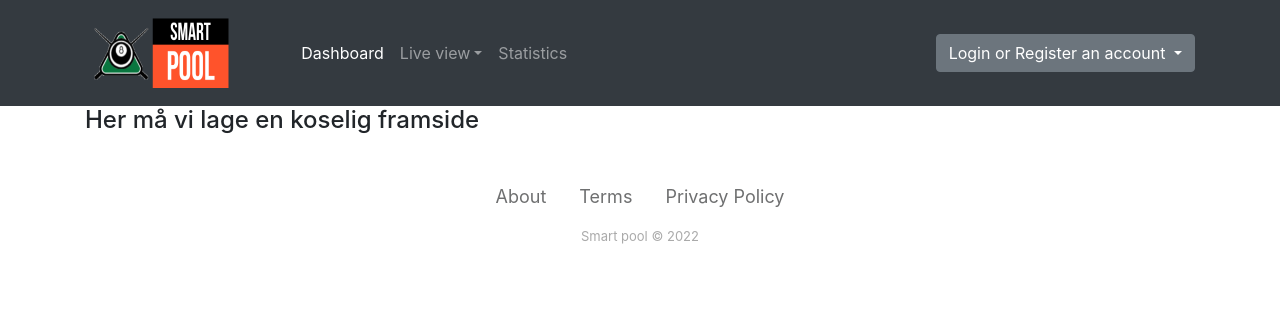
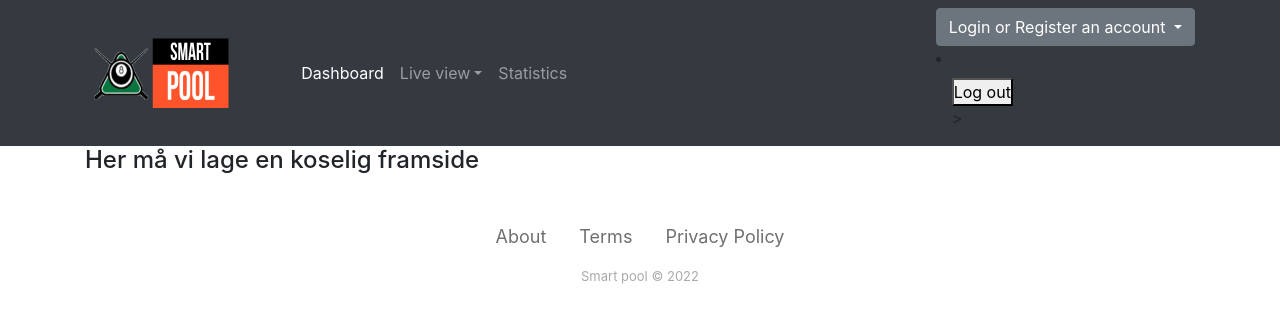
Before and after one commit to SanderBlom/PoolFrontend, a Node server app: page / in a window 1280 px wide. Shown: the top 325 px of the page. Run offline with Node 20, Linux system fonts and the light colour scheme; some libraries are stand-ins or nearby versions.

Commit message:
Added dummy graph

```diff
--- a/package.json
+++ b/package.json
@@ -26,6 +26,7 @@
     "express": "^4.17.2",
     "express-flash": "^0.0.2",
     "express-session": "^1.17.2",
+    "method-override": "^3.0.0",
     "passport": "^0.5.2",
     "passport-local": "^1.0.0",
     "pg": "^8.7.1"
--- a/server.js
+++ b/server.js
@@ -2,6 +2,7 @@
 var express = require('express'); //Web server
 var session = require('express-session') //Used to keep track of sessions
 var flash = require('express-flash');//Used for flash messages
+const methodOverride = require('method-override')
 const { pool } = require('./dbConfig');
 const passport = require('passport') //Lib to keep track of logged in users
 require('dotenv').config(); //Used to store passwords. This should not be uploaded to github :)
@@ -56,11 +57,10 @@ function checkNotAuth(req, res, next){
         return res.redirect("/")
     }
 
-    res.redirect("login")
+    next()
 }
 //Using passport to keep track of logged in users
 const initializePassport = require('./passport-cfg')
-
 initializePassport(
     passport,
     username => Findusername(username),
@@ -75,7 +75,7 @@ const res = require('express/lib/response');
 
 //Gives express access to views folder
 app.use(express.static('views'));
-app.set("view engine", "ejs")
+app.set("view engine", "ejs") //Using EJS av view engine
 app.use(express.urlencoded({ extended: false }))
 app.use(session({
     secret: process.env.SESSION_SECRET,
@@ -83,19 +83,29 @@ app.use(session({
     saveUninitialized: false,
     //cookie: { maxAge: 60000 }
 }))
+app.use(flash()) //Used for flash messages
+app.use(passport.initialize()) //used for auth
+app.use(passport.session()) //used to keep track of user after get and post
+app.use(methodOverride('_method')) //used for triggering .delete functions with posts
 
-app.use(flash()) //Used for flash messages
+app.delete('/logout', (req, res) => {
+    req.logOut()
+    res.redirect("/")
+})
 
-app.use(passport.initialize())
-app.use(passport.session())
+//function to get the login page
+app.get("/login", checkNotAuth, (req, res) => {
 
+    res.render("login",{ title: 'login', message: req.flash('message') })
+})
 
-
-
+app.post("/login", checkNotAuth, passport.authenticate('local', {
+    successRedirect: '/',
+    failureRedirect: '/login',
+    failureFlash: true
+}))
 //function to get the homepage
 app.get("/", async function (req, res) {
-
-
     res.render('index', {
         message: req.flash('message'), title: 'index'}) //Renderes the index websites and passes title for the navbar
 })
@@ -105,7 +115,6 @@ app.get("/register", checkNotAuth, (req, res)  => {
 
     res.render('register', { message: req.flash('message'), title: 'register' }) //Renders the register websites and passes different variables for flash message and title for navbar
 })
-
 
 app.post("/register", async function (req, res) {
     let { username, firstname, lastname, email, pwd, repwd } = req.body
@@ -117,7 +126,6 @@ app.post("/register", async function (req, res) {
     //const adduserquery = `INSERT INTO public.users(username, firstname, lastname, email, password) VALUES ('${username}', '${firstname}', '${lastname}', '${email}', '${hashedPassword}');` //query to insert the new user
 
     try {
-
         emailresponse = await pool.query(queryEmail)
         usernameresponse = await pool.query(queryUsername)
 
@@ -167,17 +175,6 @@ app.post("/register", async function (req, res) {
 
 
 })
-//function to get the login page
-app.get("/login", checkNotAuth, (req, res) => {
-
-    res.render("login",{ title: 'login', message: req.flash('message') })
-})
-
-app.post("/login", checkNotAuth, passport.authenticate('local', {
-    successRedirect: '/',
-    failureRedirect: '/login',
-    failureFlash: true
-}))
 
 app.get("/live/table/:id", (req, res) => {
     var APIstatus = false
@@ -192,12 +189,10 @@ app.get("/live/table/:id", (req, res) => {
 })
 
 app.get("/profile", checkAuth, (req, res) => {
-
     res.render("profile")
 })
 
 app.get("/statistics", (req, res) => {
-
     res.render("statistics")
 })
 //-------------------------------------Start server-------------------------------------//
--- a/views/login.ejs
+++ b/views/login.ejs
@@ -22,7 +22,7 @@
 			<!--Yellow message for a unsuccessful function-->
 			<% if(messages.error) { %>
 				<div class="alert alert-warning">
-					<%= message%>
+					<%= message.error%>
 				</div>
 				<% }%>
 
--- a/views/partials/navbar.ejs
+++ b/views/partials/navbar.ejs
@@ -43,7 +43,13 @@
       <div class="dropdown-menu" aria-labelledby="dropdownMenuButton">
         <a class="dropdown-item" href="/login">Login</a>
         <a class="dropdown-item" href="/register">Register a new account</a>
-
+      </div>
+      <div>
+        <li class="nav-item">
+          <a class="nav-link"><form action="/logout?_method=DELETE" method="POST">
+            <button type="submit" >Log out</button>
+          </form>></a>
+        </li>
       </div>
       </div>
     </div>
--- a/views/statistics.ejs
+++ b/views/statistics.ejs
@@ -20,7 +20,8 @@
 			<div class="container">
 				<table class="table">
 					<div class="container">
-						<canvas id="myChart" width="400" height="400"></canvas>
+
+						<canvas id="myChart" width="400" height="200"></canvas>
 						<script>
 							const ctx = document.getElementById('myChart').getContext('2d');
 							const myChart = new Chart(ctx, {
@@ -50,6 +51,7 @@
 									}]
 								},
 								options: {
+									indexAxis: 'y',
 									scales: {
 										y: {
 											beginAtZero: true
```
Also changed, not shown: 1 other file.
